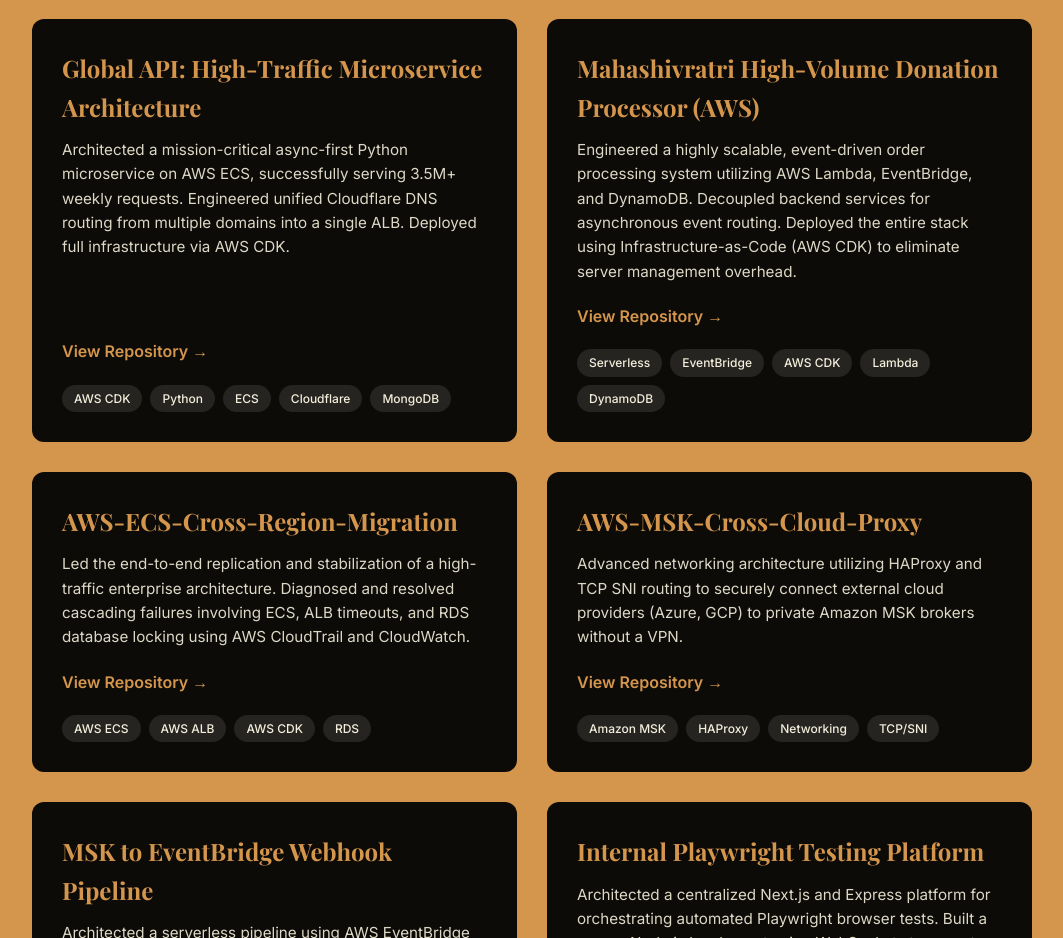
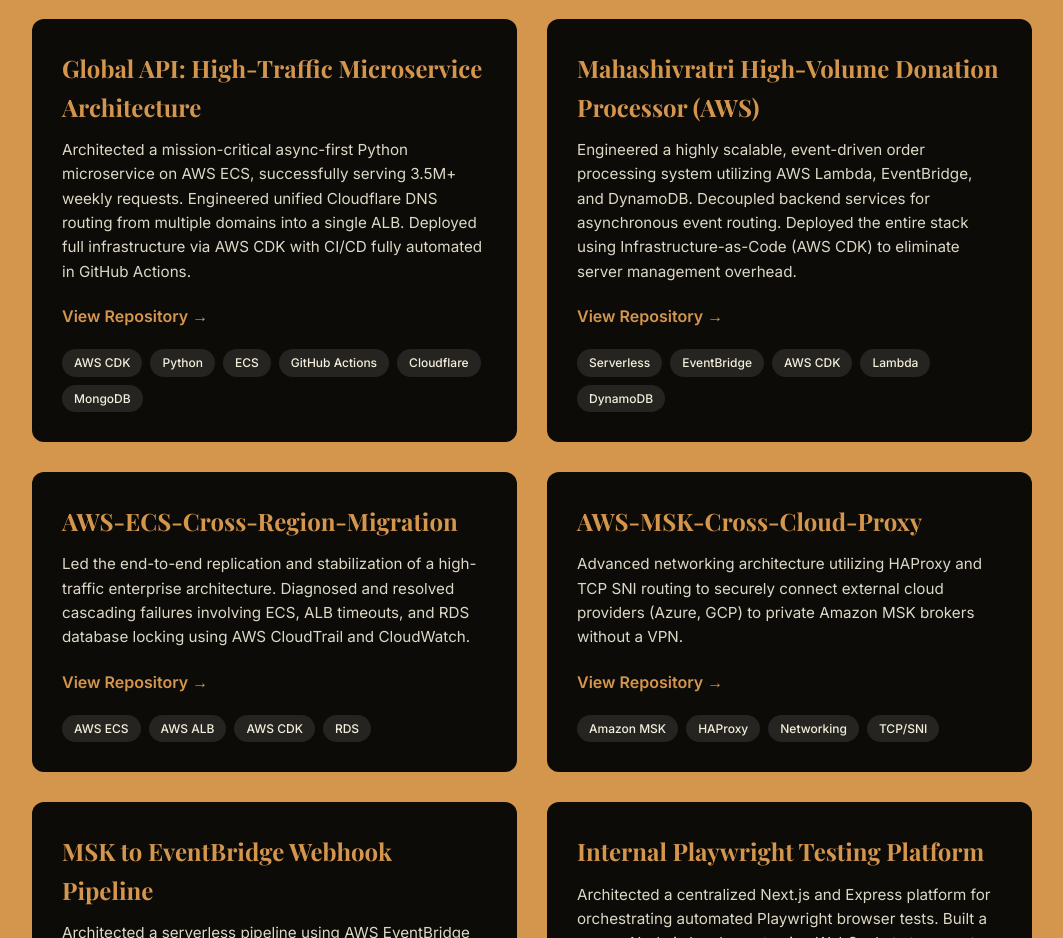
Before and after one commit to KrishnaaCloud/KrishnaaCloud.github.io, a React (Vite) app: page / in a window 1280 px wide. Shown: the part 2760-3698 px from the top of the page, without its empty margins (108-1171 px from the left). Built offline with nearby package versions, Linux system fonts and the light colour scheme; a web font is replaced by a local one.

Commit message:
feat: add GitHub Actions CI/CD to Global API project

```diff
--- a/src/components/Projects.jsx
+++ b/src/components/Projects.jsx
@@ -7,9 +7,9 @@
   const projectsList = [
     {
       name: "Global API: High-Traffic Microservice Architecture",
-      description: "Architected a mission-critical async-first Python microservice on AWS ECS, successfully serving 3.5M+ weekly requests. Engineered unified Cloudflare DNS routing from multiple domains into a single ALB. Deployed full infrastructure via AWS CDK.",
+      description: "Architected a mission-critical async-first Python microservice on AWS ECS, successfully serving 3.5M+ weekly requests. Engineered unified Cloudflare DNS routing from multiple domains into a single ALB. Deployed full infrastructure via AWS CDK with CI/CD fully automated in GitHub Actions.",
       link: "https://github.com/KrishnaaCloud/Enterprise-AWS-ECS-Microservice",
-      tags: ["AWS CDK", "Python", "ECS", "Cloudflare", "MongoDB"],
+      tags: ["AWS CDK", "Python", "ECS", "GitHub Actions", "Cloudflare", "MongoDB"],
       category: "All"
     },
     {
```
